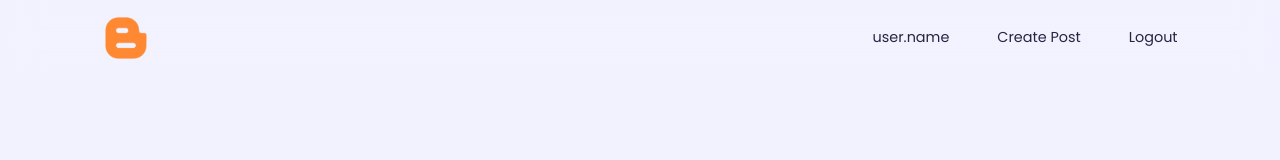
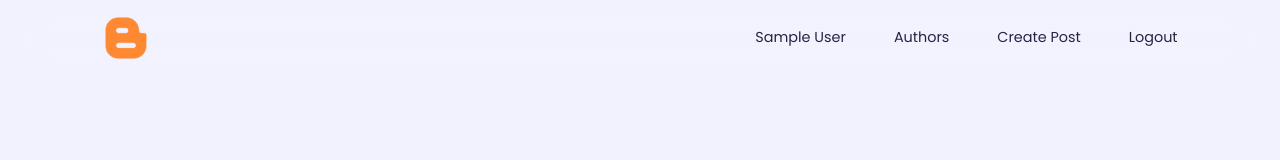
Before and after one commit to Himanshu-81/mern-blog, a React (Vite) app in the folder client/: page /Login in a window 1280 px wide. Shown: the top 160 px of the page. Built offline with nearby package versions, Linux system fonts and the light colour scheme; sample sign-in values are in the browser's storage.

Commit message:
some logic changes in the user context

```diff
--- a/client/src/components/AuthLayout.jsx
+++ b/client/src/components/AuthLayout.jsx
@@ -6,14 +6,14 @@ import Loading from "./Loading";
 export default function Protected({ children, authentication = true }) {
   const navigate = useNavigate();
   const [loader, setLoader] = useState(true);
-  const { loginUser } = useUser();
+  const { userLogin } = useUser();
 
   useEffect(() => {
-    if (authentication && !loginUser) {
+    if (authentication && !userLogin) {
       navigate("/login");
     }
     setLoader(false);
-  }, [loginUser, navigate, authentication]);
+  }, [userLogin, navigate, authentication]);
 
   return loader ? <Loading /> : <>{children}</>;
 }
--- a/client/src/components/header/Header.jsx
+++ b/client/src/components/header/Header.jsx
@@ -44,7 +44,12 @@ const Header = () => {
               <>
                 <li>
                   <Link to="/profile/dfkdl" onClick={closeNavHandler}>
-                    user.name
+                    {user.name}
+                  </Link>
+                </li>
+                <li>
+                  <Link to="/authors" onClick={closeNavHandler}>
+                    Authors
                   </Link>
                 </li>
                 <li>
```
